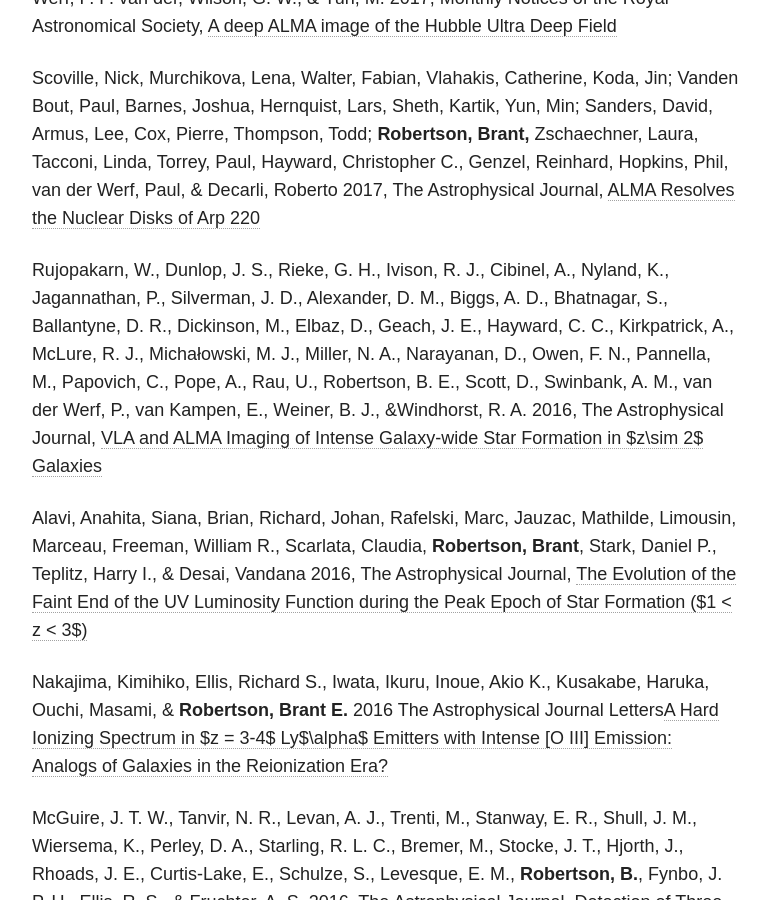
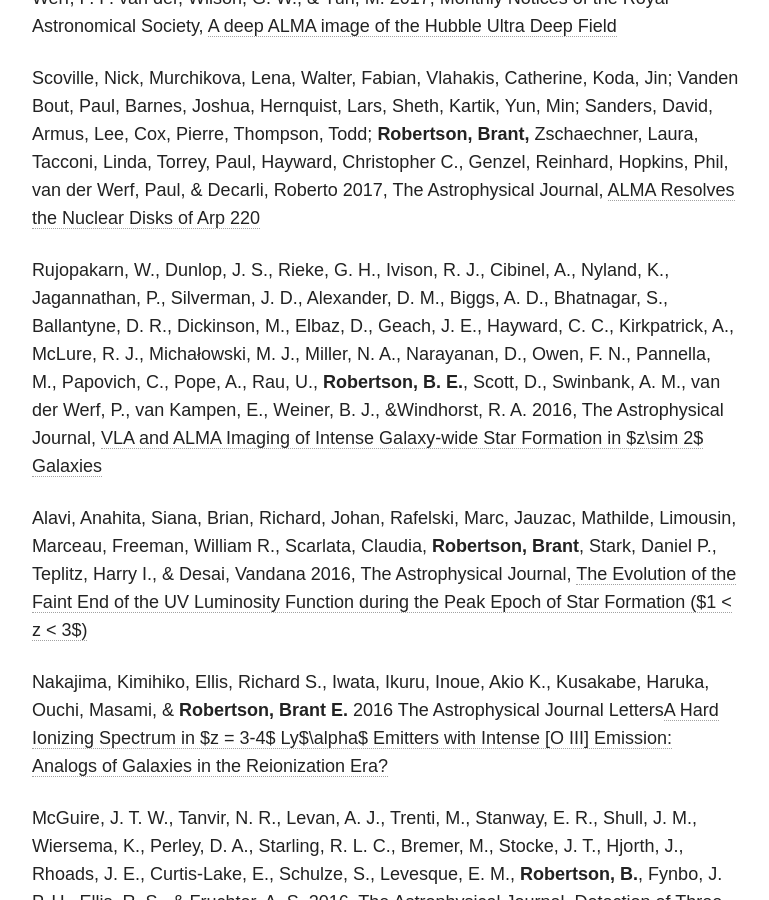
Before and after one commit to brantr/brantr.github.io, a Jekyll site: the page built from publications/index.md, in a window 1280 px wide and 900 px high, scrolled down 3872 px. Shown: the whole window, without its empty margins (254-1023 px from the left). Built offline with Jekyll 4.4.1, drawn with Linux system fonts in a browser that asks for light colours; nearby versions of some CDN libraries; some of the changed text lies outside the part shown.

```diff
--- a/publications/index.md
+++ b/publications/index.md
@@ -76,7 +76,7 @@ Dunlop, J. S., McLure, R. J., Biggs, A. D., Geach, J. E., Michałowski, M. J., I
 
 Scoville, Nick, Murchikova, Lena, Walter, Fabian, Vlahakis, Catherine, Koda, Jin; Vanden Bout, Paul, Barnes, Joshua, Hernquist, Lars, Sheth, Kartik, Yun, Min; Sanders, David, Armus, Lee, Cox, Pierre, Thompson, Todd; <strong>Robertson, Brant,</strong> Zschaechner, Laura, Tacconi, Linda, Torrey, Paul, Hayward, Christopher C., Genzel, Reinhard, Hopkins, Phil, van der Werf, Paul, &amp; Decarli, Roberto 2017, The Astrophysical Journal, <a href="http://adsabs.harvard.edu/abs/2017ApJ...836...66S">ALMA Resolves the Nuclear Disks of Arp 220</a>
 
-Rujopakarn, W., Dunlop, J. S., Rieke, G. H., Ivison, R. J., Cibinel, A., Nyland, K., Jagannathan, P., Silverman, J. D., Alexander, D. M., Biggs, A. D., Bhatnagar, S., Ballantyne, D. R., Dickinson, M., Elbaz, D., Geach, J. E., Hayward, C. C., Kirkpatrick, A., McLure, R. J., Michałowski, M. J., Miller, N. A., Narayanan, D., Owen, F. N., Pannella, M., Papovich, C., Pope, A., Rau, U., Robertson, B. E., Scott, D., Swinbank, A. M., van der Werf, P., van Kampen, E., Weiner, B. J., &amp;Windhorst, R. A. 2016, The Astrophysical Journal, <a href="http://adsabs.harvard.edu/abs/2016ApJ...833...12R">
+Rujopakarn, W., Dunlop, J. S., Rieke, G. H., Ivison, R. J., Cibinel, A., Nyland, K., Jagannathan, P., Silverman, J. D., Alexander, D. M., Biggs, A. D., Bhatnagar, S., Ballantyne, D. R., Dickinson, M., Elbaz, D., Geach, J. E., Hayward, C. C., Kirkpatrick, A., McLure, R. J., Michałowski, M. J., Miller, N. A., Narayanan, D., Owen, F. N., Pannella, M., Papovich, C., Pope, A., Rau, U., <strong>Robertson, B. E.</strong>, Scott, D., Swinbank, A. M., van der Werf, P., van Kampen, E., Weiner, B. J., &amp;Windhorst, R. A. 2016, The Astrophysical Journal, <a href="http://adsabs.harvard.edu/abs/2016ApJ...833...12R">
 VLA and ALMA Imaging of Intense Galaxy-wide Star Formation in $z\sim 2$ Galaxies</a>
 
 Alavi, Anahita, Siana, Brian, Richard, Johan, Rafelski, Marc, Jauzac, Mathilde, Limousin, Marceau, Freeman, William R., Scarlata, Claudia, <strong>Robertson, Brant</strong>, Stark, Daniel P., Teplitz, Harry I., &amp; Desai, Vandana 2016, The Astrophysical Journal, <a href="http://adsabs.harvard.edu/abs/2016ApJ...832...56A">
@@ -149,7 +149,7 @@ Johnston, Kathryn V., Bullock, James S., Sharma, Sanjib, Font, Andreea, <strong>
 
 Narayanan, Desika, Cox, Thomas J., Kelly, Brandon, Davé, Romeel, Hernquist, Lars, Di Matteo, Tiziana, Hopkins, Philip F., Kulesa, Craig, <strong>Robertson, Brant</strong>, &amp; Walker, Christopher K. 2008, The Astrophysical Journal Supplement Series <a href="http://adsabs.harvard.edu/abs/2008ApJS..176..331N">The Role of Galactic Winds on Molecular Gas Emission from Galaxy Mergers</a>
 
-Younger, Joshua D., Besla, Gurtina, Cox, T. J., Hernquist, Lars, Robertson, Brant, &amp; Willman, Beth 2008, The Astrophysical Journal <a href="http://adsabs.harvard.edu/abs/2008ApJ...676L..21Y">On the Origin of Dynamically Cold Rings around the Milky Way</a>
+Younger, Joshua D., Besla, Gurtina, Cox, T. J., Hernquist, Lars, <strong>Robertson, Brant</strong>, &amp; Willman, Beth 2008, The Astrophysical Journal <a href="http://adsabs.harvard.edu/abs/2008ApJ...676L..21Y">On the Origin of Dynamically Cold Rings around the Milky Way</a>
 
 Narayanan, Desika, Li, Yuexing, Cox, Thomas J., Hernquist, Lars, Hopkins, Philip, Chakrabarti, Sukanya, Davé, Romeel, Di Matteo, Tiziana, Gao, Liang, Kulesa, Craig, <strong>Robertson, Brant</strong>, &amp; Walker, Christopher K. 2008, The Astrophysical Journal Supplement Series <a href="http://adsabs.harvard.edu/abs/2008ApJS..174...13N">The Nature of CO Emission from z~6 Quasars</a>
 
```
